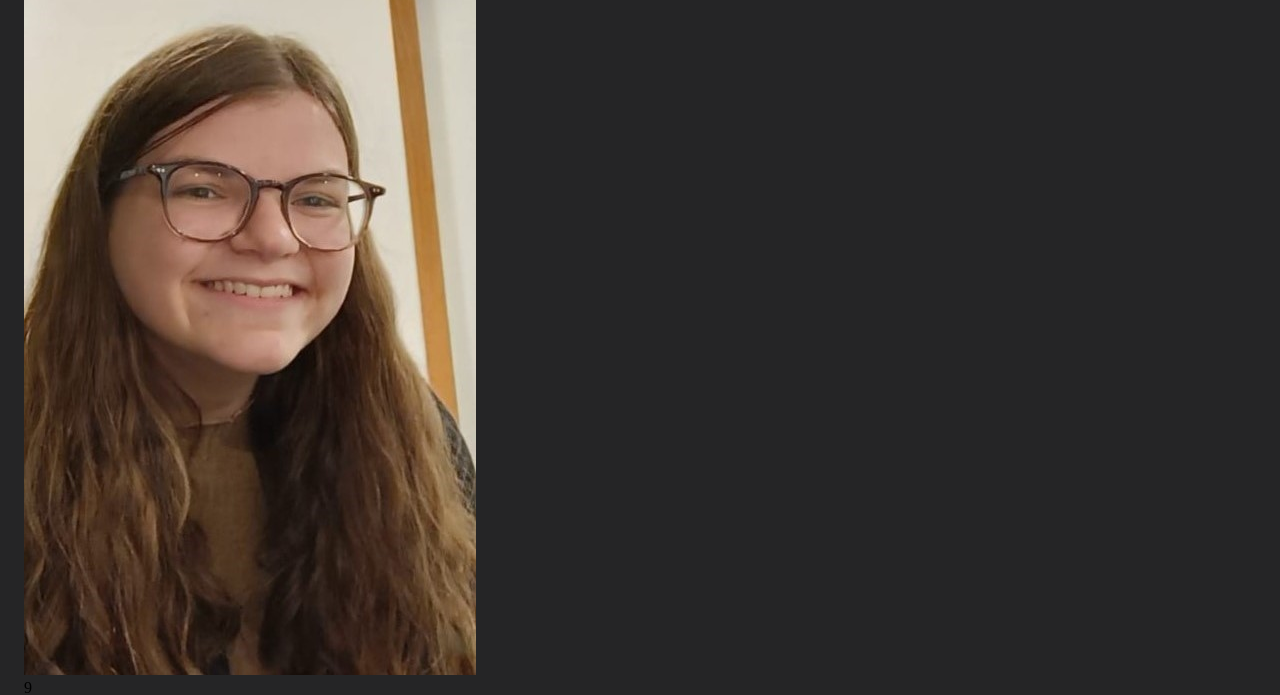
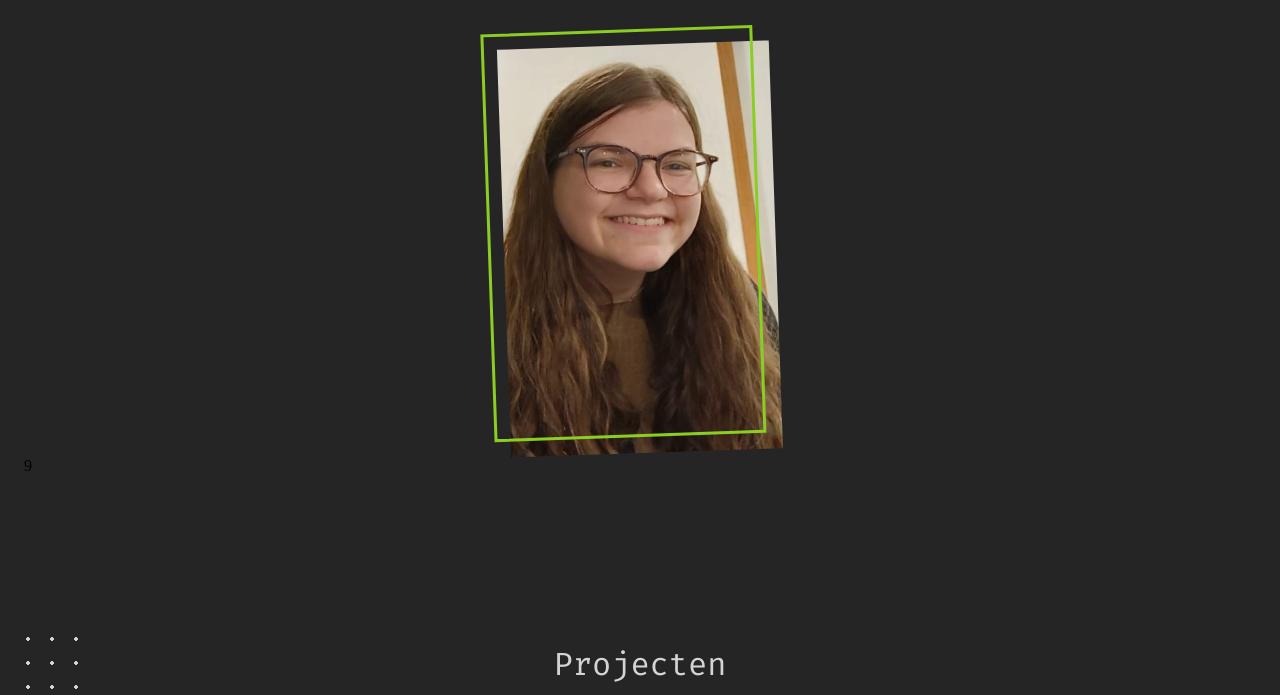
Before and after one commit to PipHarsveld/portfolio2023, a plain HTML site: page index.html in a window 1280 px wide. Shown: the part 1352-2047 px from the top of the page. Drawn offline with Linux system fonts and the light colour scheme.

Commit message:
Update style.css

```diff
--- a/styles/style.css
+++ b/styles/style.css
@@ -73,8 +73,9 @@ h1 {
 h2 {
     font-weight: 400;
     font-size: 2rem;
+    text-align: center;
 
-    margin: .5rem 0 3rem 5.2rem;
+    margin: .5rem 0 3rem 0;
 }
 
 p,
@@ -303,7 +304,7 @@ main>.infoBlock {
     margin-top: 1.5rem;
 }
 
- #overmij>div>section>ul>li {
+#overmij>div>section>ul>li {
     /* display: flex;
     flex-direction: column;
     align-items: center;
@@ -322,3 +323,28 @@ main>.infoBlock {
 #overmij>div>section>ul>li>img {
     width: 2.2rem;
 }
+
+#overmij>div>aside{
+    position: relative;
+    margin-top: 3rem;
+    transform: rotate(-2deg);
+}
+
+#overmij>div>aside>div {
+    background: transparent;
+    border: 0.2rem solid var(--green-color);
+    width: 17rem;
+    height: 25.5rem;
+    position: absolute;
+    top: -1rem;
+    left: 50%;
+    transform: translateX(calc(-50% - 1rem));
+    z-index: 2;
+}
+
+#overmij>div>aside>img {
+    width: 17rem;
+    position: relative;
+    left: 50%;
+    transform: translateX(-50%);
+}
```
